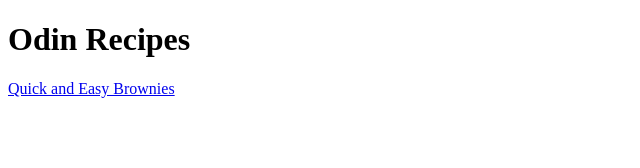
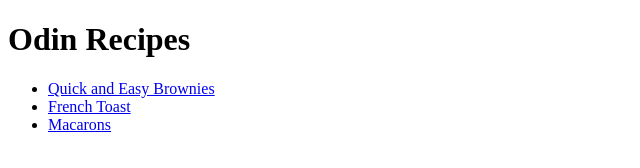
Before and after one commit to HannahCunliffe/recipes-project, a plain HTML site: page index.html in a window 1280 px wide. Shown: the whole page, without its empty margins (0-640 px from the left). Drawn offline with Linux system fonts and the light colour scheme.

Commit message:
new recipe pages

```diff
--- a/index.html
+++ b/index.html
@@ -9,7 +9,11 @@
 <body>
     <h1> Odin Recipes </h1>
 
-    <a href="./recipes/brownies.html"> Quick and Easy Brownies </a>
+    <ul>
+        <li> <a href="./recipes/brownies.html"> Quick and Easy Brownies </a> </li>
+        <li><a href="./recipes/frenchtoast.html"> French Toast </a> </li>
+        <li> <a href="./recipes/macarons.html"> Macarons </a> </li>
+    </ul>
 
 
 </body>
```
Also changed, not shown: recipes/frenchtoast.html (added, +12 -0 lines), recipes/macarons.html (added, +12 -0 lines).
